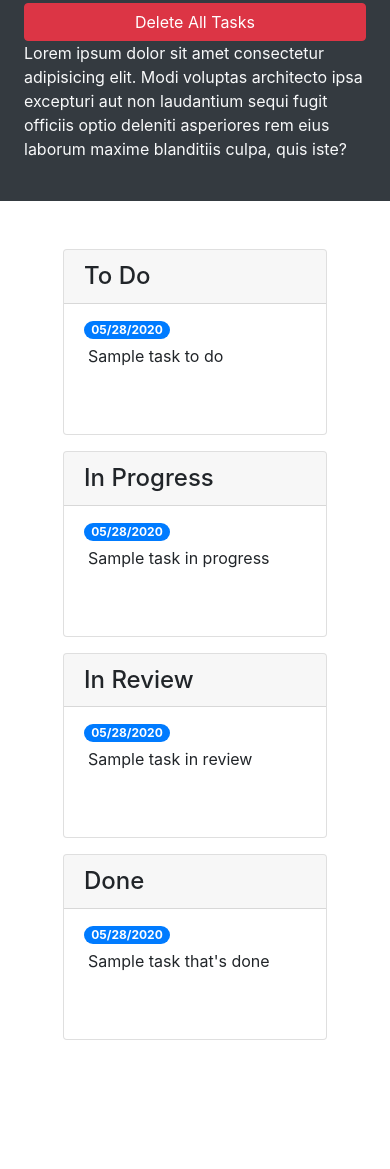
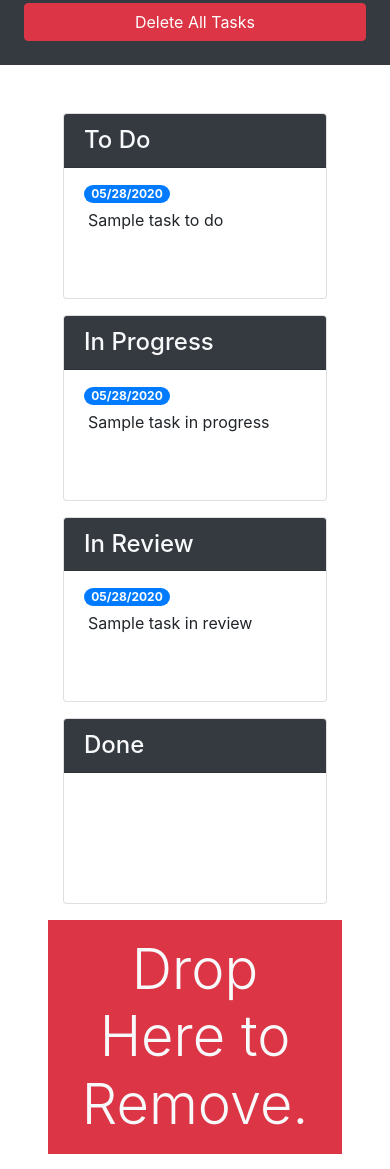
Before and after one commit to Cbannerman21/taskmater-pro, a plain HTML site: page taskmaster-starter/index.html in a window 390 px wide. Shown: the part 171-1340 px from the top of the page. Before the commit the page ends 1275 px from the top, so only its background shows below. Drawn offline with nearby package versions, Linux system fonts and the light colour scheme.

Commit message:
added drag and drop delete

```diff
--- a/taskmaster-starter/index.html
+++ b/taskmaster-starter/index.html
@@ -13,22 +13,25 @@
 <body>
 
   <div class="row min-vh-100 no-gutters">
-    <header class="col-12 col-lg-3 bg-dark text-light d-flex flex-column p-4 p-lg-3">
-      <h1 class="text-center">Taskmaster Pro Edition</h1>
+    <header class="col-12 col-lg-3 bg-dark text-light sticky-top d-flex flex-column p-4 p-lg-3">
+      <div>
+        <h1 class="text-center">
+          Taskmaster Pro Edition</h1>
       <button id="create-task" class="btn btn-block btn-success" data-toggle="modal" data-target="#task-form-modal">Add
         Task</button>
       <button id="remove-tasks" class="btn btn-block btn-danger">Delete All Tasks</button>
-      <p class="mt-auto">Lorem ipsum dolor sit amet consectetur adipisicing elit. Modi voluptas architecto ipsa
+      </div>
+      <p class="mt-auto d-none d-lg-block">Lorem ipsum dolor sit amet consectetur adipisicing elit. Modi voluptas architecto ipsa
         excepturi aut non
         laudantium sequi fugit officiis optio deleniti asperiores rem eius laborum maxime blanditiis culpa, quis iste?
       </p>
     </header>
-    <main class="col-12 col-lg-9">
+    <main class="col-12 col-lg-9 d-flex flex-column">
       <div class="m-5 row justify-content-around">
         <!--todo start-->
         <div class="col-12 col-md-6 col-xl-3 mb-3">
           <div class="card">
-            <h4 class="card-header">
+            <h4 class="card-header bg-dark text-light">
               To Do
             </h4>
             <ul id="list-toDo" class="list-group list-group-flush">
@@ -43,7 +46,7 @@
       <!--in progress start-->
       <div class="col-12 col-md-6 col-xl-3 mb-3">
         <div class="card">
-        <h4 class="card-header">
+        <h4 class="card-header bg-dark text-light">
           In Progress
         </h4>
         <ul id="list-inProgress" class="list-group list-group-flush">
@@ -58,7 +61,7 @@
       <!--in review start-->
       <div class="col-12 col-md-6 col-xl-3 mb-3">
         <div class="card">
-        <h4 class="card-header">
+        <h4 class="card-header bg-dark text-light">
           In Review
         </h4>
         <ul id="list-inReview" class="list-group list-group-flush">
@@ -73,18 +76,19 @@
     <!--done start-->
     <div class="col-12 col-md-6 col-xl-3 mb-3">
       <div class="card">
-        <h4 class="card-header">
+        <h4 class="card-header bg-dark text-light">
           Done
         </h4>
       <ul id="list-done" class="list-group list-group-flush">
-        <li class="list-group-item">
-          <span class="badge badge-primary badge-pill">05/28/2020</span>
-          <p class="m-1"> Sample task that's done</p>
-        </li>
       </ul>
       </div>
     </div>
     <!--done end-->
+    <div class="mt-auto" id="trash">
+      <div class="w-100 bg-danger p-3 text-center text-light display-4">
+        Drop Here to Remove.
+      </div>
+    </div>
     </main>
   </div>
 
```
